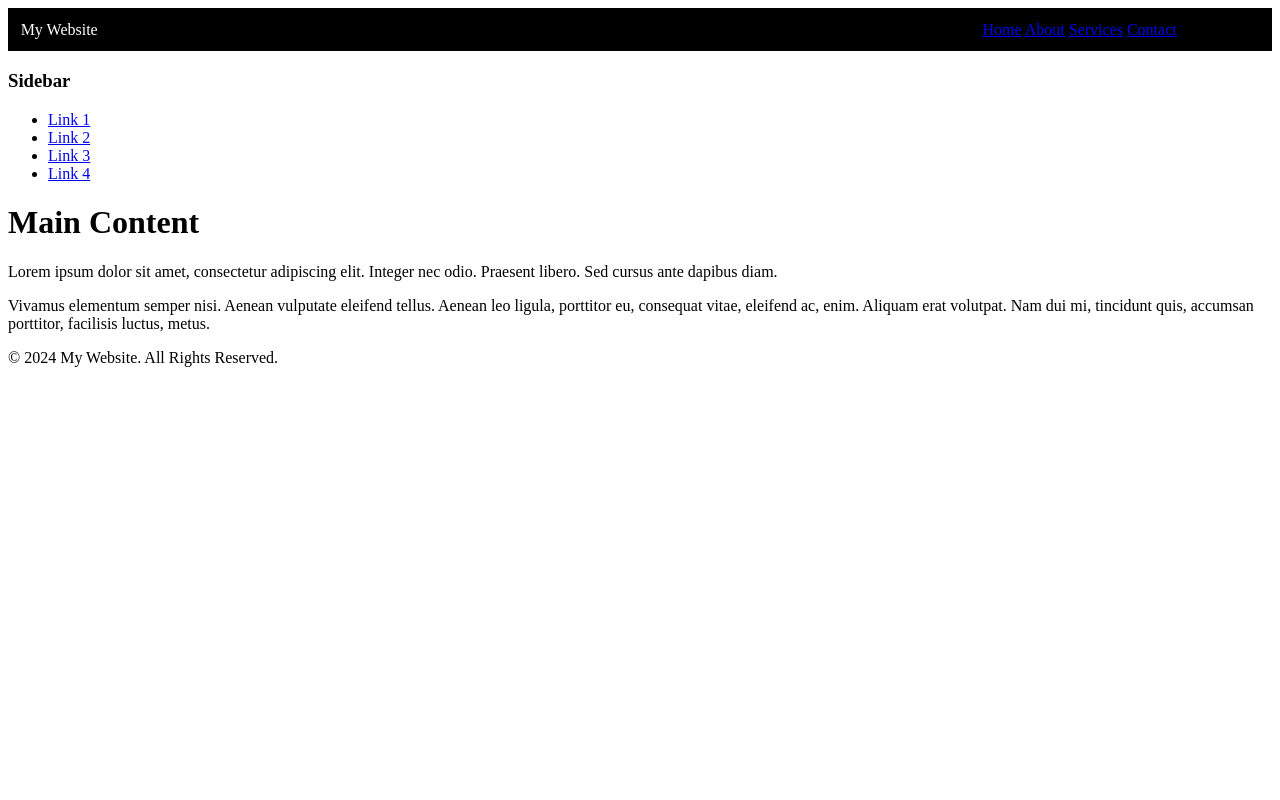
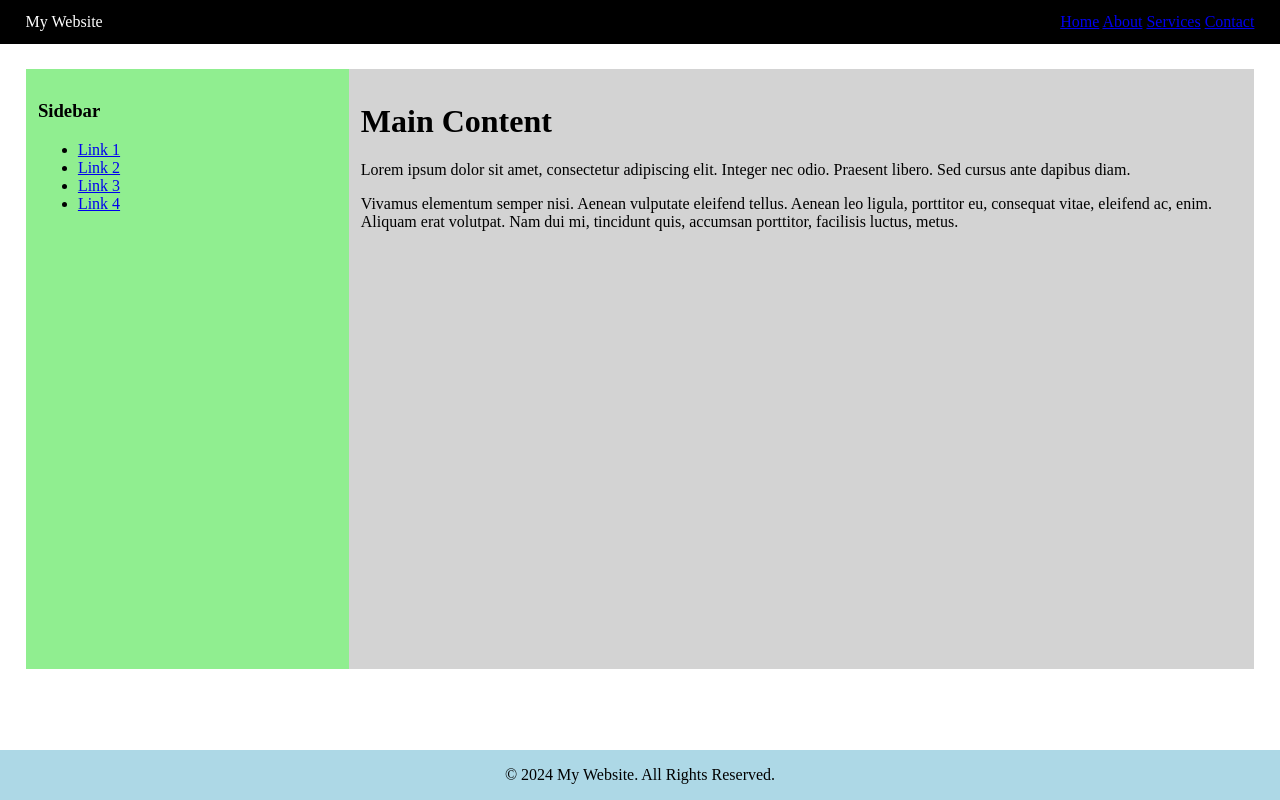
Before and after one commit to jinseobhong/learn.basicWebFrontEnd, a website: page kr/CSS/flexboxPractice.html in a window 1280 px wide. Drawn offline with Linux system fonts and the light colour scheme.

Commit message:
Add 2024_12_11 files

```diff
--- a/kr/CSS/flexboxPractice.html
+++ b/kr/CSS/flexboxPractice.html
@@ -5,21 +5,41 @@
     <meta name="viewport" content="width=device-width, initial-scale=1.0" />
     <title>Flexbox Practice 2</title>
     <style>
+      body {
+        margin: 0;
+        padding: 0;
+        box-sizing: border-box;
+      }
       header {
         display: flex;
-        flex-flow: row;
-        justify-content: flex-start;
+        justify-content: space-between;
         align-items: center;
+        background-color: black;
         color: white;
-        background-color: black;
+        padding: 1% 2%;
       }
-      header > .logo {
-        padding: 0;
-        margin-left: 1%;
+      .main-container {
+        display: flex;
+        flex-direction: row;
+        padding: 1%;
+        margin: 1%;
+        min-height: 75vh;
       }
-      header > nav {
-        padding: 1% 0;
-        margin-left: 70%;
+      .main-container > .sidebar {
+        background-color: lightgreen;
+        width: 40%;
+        padding: 1%;
+      }
+      .main-container > .content {
+        background: lightgray;
+        padding: 1%;
+      }
+      footer {
+        position: fixed;
+        bottom: 0;
+        background-color: lightblue;
+        width: 100%;
+        text-align: center;
       }
     </style>
   </head>
```
